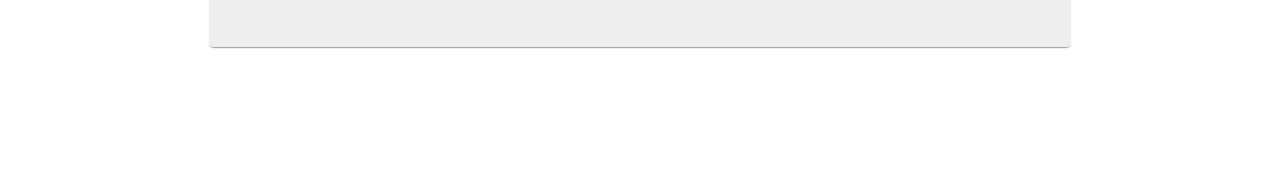
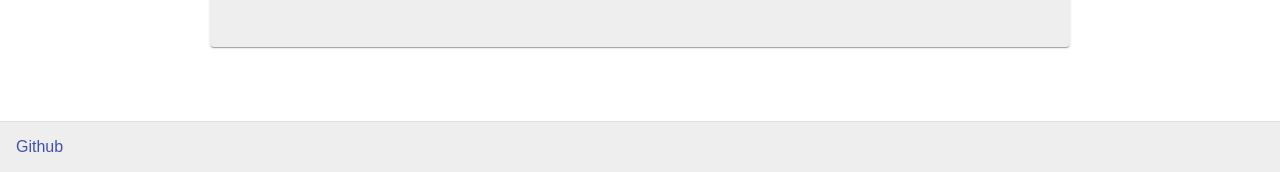
Before and after one commit to smbt/playground-gatsby-ecommerce, a Gatsby site: page /blog in a window 1280 px wide. Shown: the part 651-823 px from the top of the page. Before the commit the page ends 800 px from the top, so only its background shows below. Built offline with nearby package versions, Linux system fonts and the light colour scheme; Gatsby itself is replaced by a stand-in of ours.

Commit message:
ADD Footer to Layout

```diff
--- /dev/null
+++ b/src/components/Footer.tsx
@@ -0,0 +1,24 @@
+// Libraries
+import React from 'react'
+import { Box, Link } from '@material-ui/core'
+
+const Footer = () => (
+    <Box
+        p={2}
+        style={{
+            position: 'relative',
+            bottom: '0px',
+            backgroundColor: '#eee',
+            borderTop: '1px solid #ddd',
+        }}
+    >
+        <Link
+            href={'https://github.com/smbt/playground-gatsby-ecommerce'}
+            target={'_blank'}
+        >
+            Github
+        </Link>
+    </Box>
+)
+
+export default Footer
--- a/src/components/Layout.tsx
+++ b/src/components/Layout.tsx
@@ -2,9 +2,11 @@
 import React from 'react'
 import PropTypes from 'prop-types'
 import { useStaticQuery, graphql } from 'gatsby'
+import { Box } from '@material-ui/core'
 
 // Components
 import Header from 'components/Header'
+import Footer from 'components/Footer'
 
 // Styles
 import 'styles/root.css'
@@ -27,7 +29,7 @@ const Layout = (props: Props) => {
     return (
         <>
             <Header siteTitle={data.site.siteMetadata.title} />
-            <div
+            <Box
                 style={{
                     margin: `0 auto`,
                     maxWidth: 960,
@@ -36,7 +38,8 @@ const Layout = (props: Props) => {
                 }}
             >
                 <main>{props.children}</main>
-            </div>
+            </Box>
+            <Footer />
         </>
     )
 }
```
